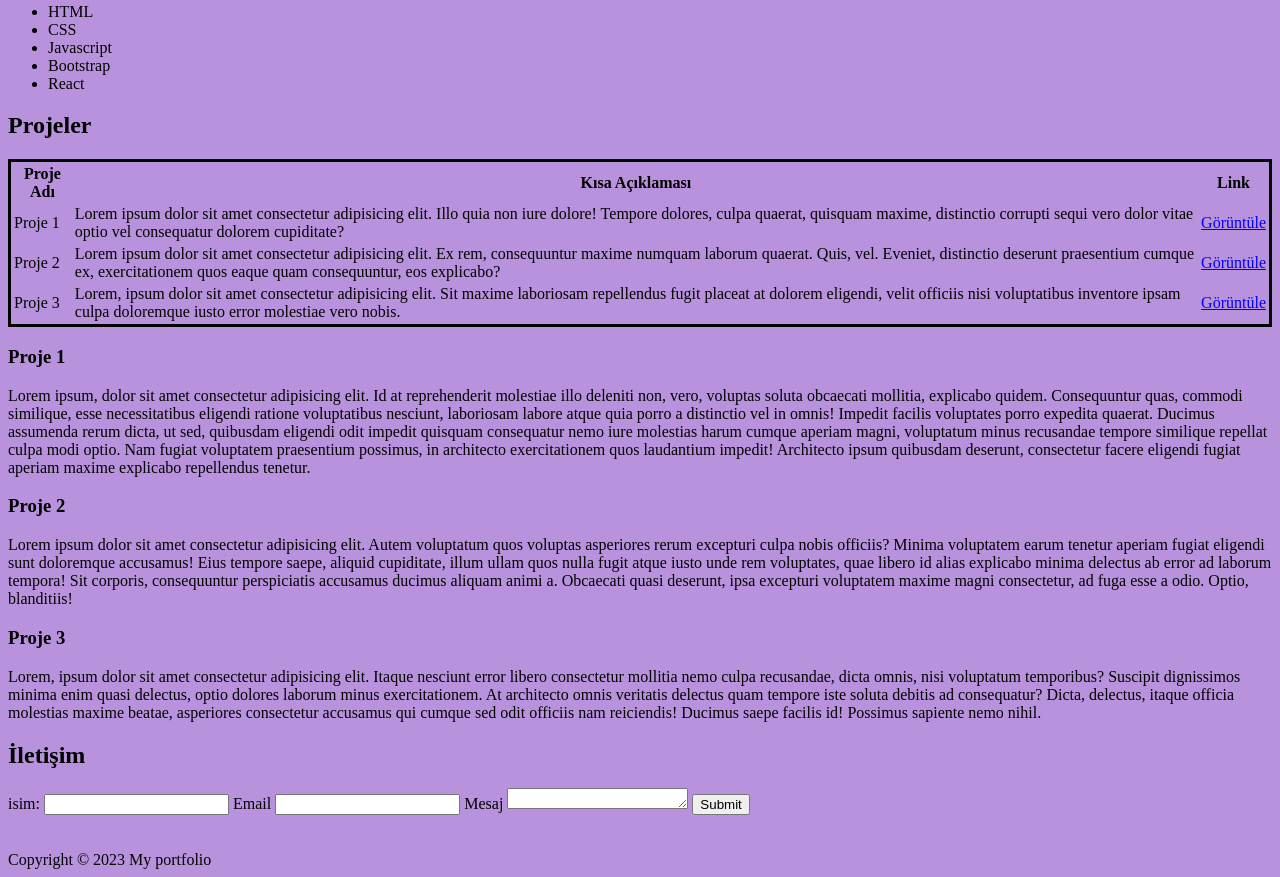
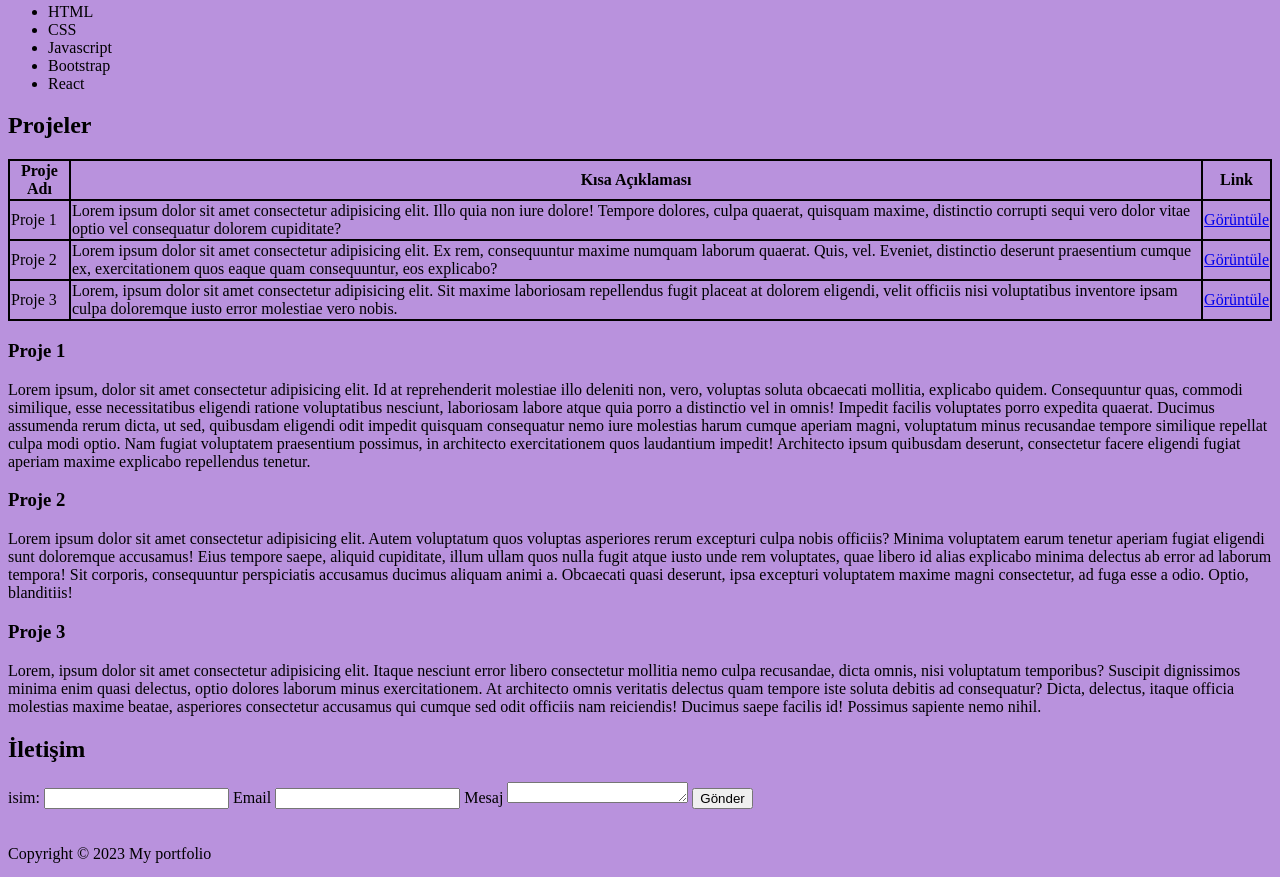
Before and after one commit to adembogatekin/benim-portf-y-m, a plain HTML site: page index.html in a window 1280 px wide. Shown: the part 439-1316 px from the top of the page. Drawn offline with Linux system fonts and the light colour scheme.

Commit message:
düzeltme

```diff
--- a/index.html
+++ b/index.html
@@ -5,6 +5,11 @@
     <meta http-equiv="X-UA-Compatible" content="IE=edge">
     <meta name="viewport" content="width=device-width, initial-scale=1.0">
     <title>Benim Portföyüm</title>
+    <style>
+        table, tr, th, td {
+            border: 2px solid black; border-collapse:collapse;
+        }
+    </style>
 </head>
 <body style="background-color: rgb(185, 146, 221);">
     <h1>Benim Portföyüm</h1>
@@ -30,8 +35,8 @@
     </ul>
 
     <h2 id="Projeler">Projeler</h2>
-    <table style="width:100%; border: 3px solid black" >
-        <tr style="border:3px solid black">
+    <table>
+        <tr>
             <th>Proje Adı</th>
             <th>Kısa Açıklaması</th>
             <th>Link</th>
@@ -72,7 +77,7 @@
         <input type="email" id="email" name =email>
         <label for="mesaj">Mesaj</label>
         <textarea name="mesaj" id="mesaj" rows="1"></textarea>
-        <input type="submit">
+        <button type="button" onclick="alert('Teşekkürler&#128512')">Gönder</button>
     </form>
     <br><br>
     Copyright &copy; 2023 My portfolio
```
